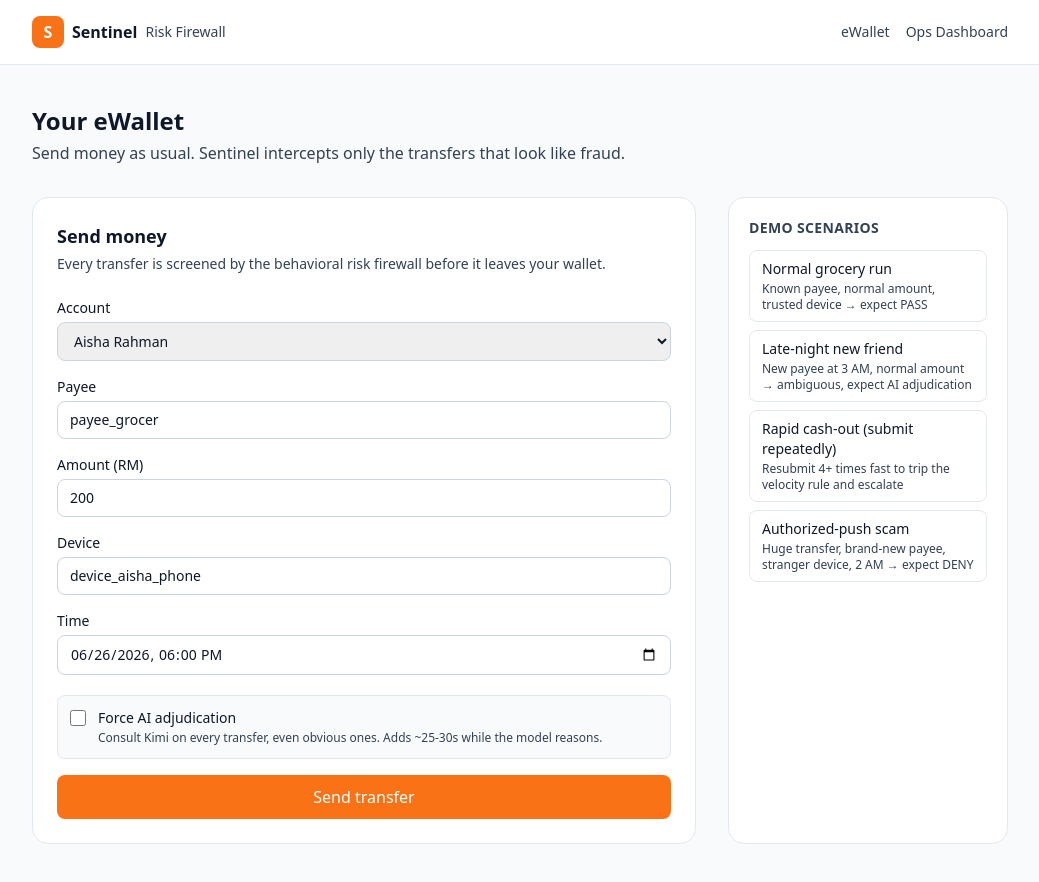
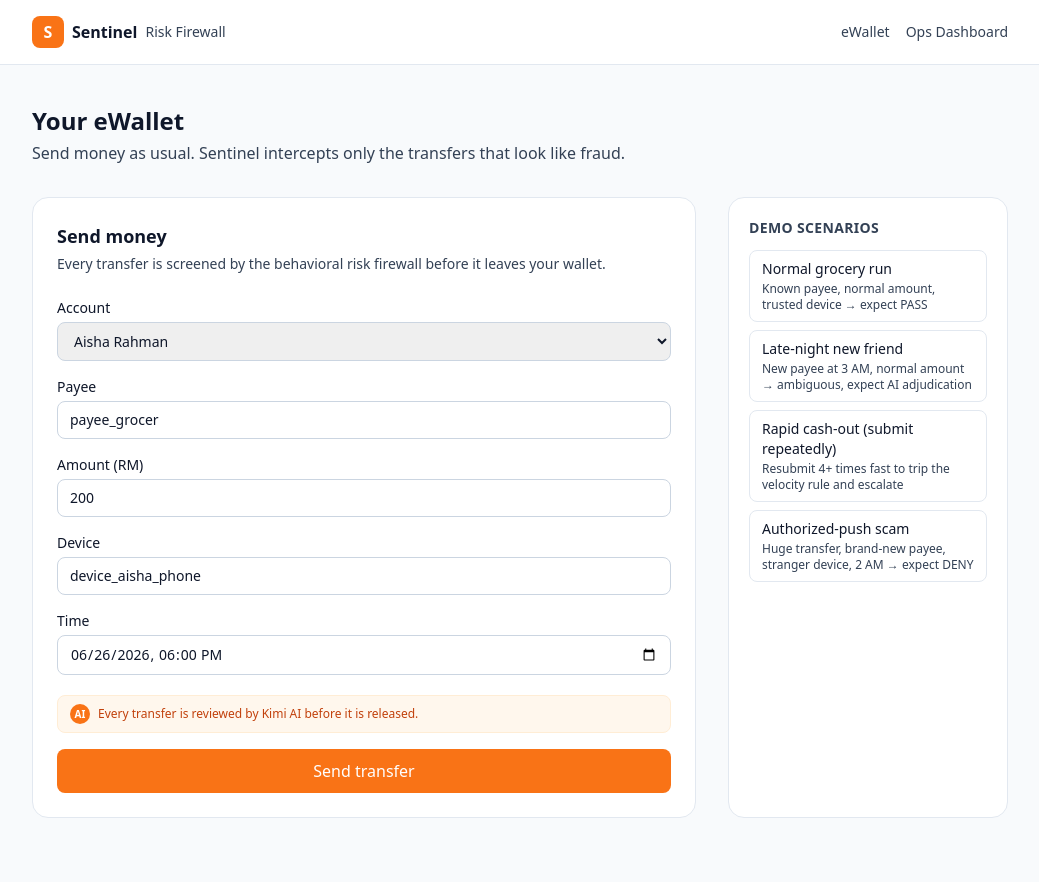
Before and after one commit to wenshen18643/nextHack2026, a Next.js app: page / in a window 1280 px wide. Shown: the whole page, without its empty margins (120-1159 px from the left). After the commit the page ends 858 px from the top, so only its background shows below. Built offline with nearby package versions, Linux system fonts and the light colour scheme.

Commit message:
feat : no more force AI buttong

```diff
--- a/src/components/TransferForm.tsx
+++ b/src/components/TransferForm.tsx
@@ -83,7 +83,6 @@ export function TransferForm() {
   const [draft, set_draft] = useState<TransferDraft>(initial_draft);
   const [assessment, set_assessment] = useState<RiskAssessment | null>(null);
   const [is_submitting, set_is_submitting] = useState(false);
-  const [force_ai, set_force_ai] = useState(false);
   const [error, set_error] = useState<string | null>(null);
 
   function apply_scenario(scenario: Scenario): void {
@@ -96,8 +95,7 @@ export function TransferForm() {
     set_error(null);
 
     try {
-      const endpoint = force_ai ? "/api/transfer?force_ai=1" : "/api/transfer";
-      const response = await fetch(endpoint, {
+      const response = await fetch("/api/transfer?force_ai=1", {
         method: "POST",
         headers: { "content-type": "application/json" },
         body: JSON.stringify({
@@ -192,20 +190,12 @@ export function TransferForm() {
 
         {error ? <p className="mt-4 text-sm text-rose-700">{error}</p> : null}
 
-        <label className="mt-5 flex items-start gap-3 rounded-lg border border-slate-200 bg-slate-50 p-3 text-sm">
-          <input
-            type="checkbox"
-            checked={force_ai}
-            onChange={(event) => set_force_ai(event.target.checked)}
-            className="mt-0.5 h-4 w-4 accent-brand-500"
-          />
-          <span>
-            <span className="font-medium">Force AI adjudication</span>
-            <span className="mt-0.5 block text-xs text-ink-700">
-              Consult Kimi on every transfer, even obvious ones. Adds ~25-30s while the model reasons.
-            </span>
+        <p className="mt-5 flex items-center gap-2 rounded-lg border border-brand-100 bg-brand-50 px-3 py-2 text-xs text-brand-700">
+          <span className="grid h-5 w-5 place-items-center rounded-full bg-brand-500 text-[10px] font-bold text-white">
+            AI
           </span>
-        </label>
+          Every transfer is reviewed by Kimi AI before it is released.
+        </p>
 
         <button
           type="submit"
@@ -236,7 +226,7 @@ export function TransferForm() {
         </ul>
       </aside>
 
-      {is_submitting ? <ScreeningOverlay force_ai={force_ai} /> : null}
+      {is_submitting ? <ScreeningOverlay /> : null}
 
       {assessment ? (
         <FirewallModal assessment={assessment} onClose={() => set_assessment(null)} />
@@ -249,19 +239,15 @@ export function TransferForm() {
  * Full-screen overlay shown while a transfer is being screened. It sets the
  * expectation that AI adjudication is a deliberate, multi-second reasoning step
  * rather than a hung request.
- *
- * @param force_ai Whether AI adjudication was forced, which lengthens the wait.
  */
-function ScreeningOverlay({ force_ai }: { force_ai: boolean }) {
+function ScreeningOverlay() {
   return (
     <div className="fixed inset-0 z-40 grid place-items-center bg-ink-900/40 p-4">
       <div className="flex w-full max-w-sm flex-col items-center rounded-2xl bg-white p-8 text-center shadow-xl">
         <span className="h-10 w-10 animate-spin rounded-full border-4 border-brand-100 border-t-brand-500" />
-        <p className="mt-5 font-semibold">Screening transfer…</p>
+        <p className="mt-5 font-semibold">Kimi AI is reviewing this transfer…</p>
         <p className="mt-1 text-sm text-ink-700">
-          {force_ai
-            ? "Kimi is reasoning about contextual scam risk. This can take 25-30 seconds."
-            : "Running behavioral baseline and scam-signature rules."}
+          The model is reasoning about contextual scam risk. This can take 25-30 seconds.
         </p>
       </div>
     </div>
```
